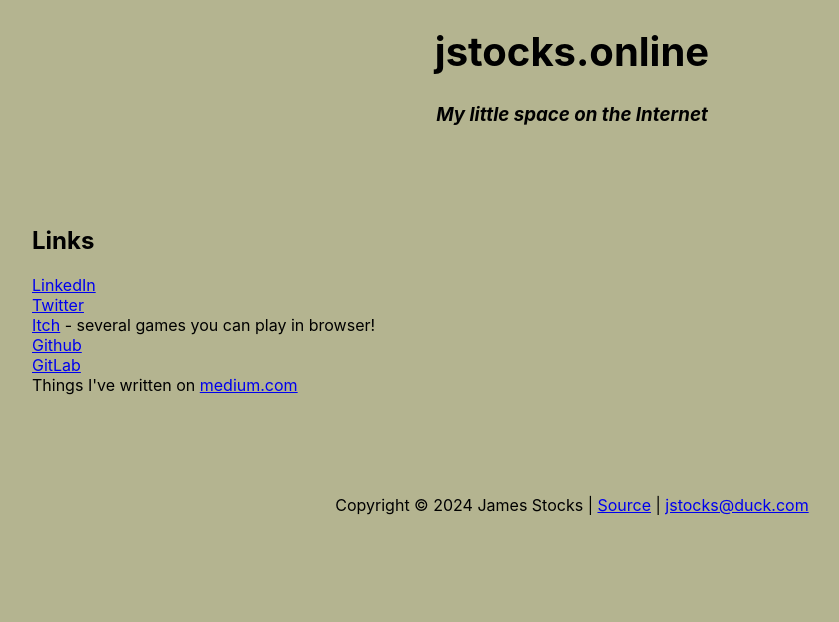
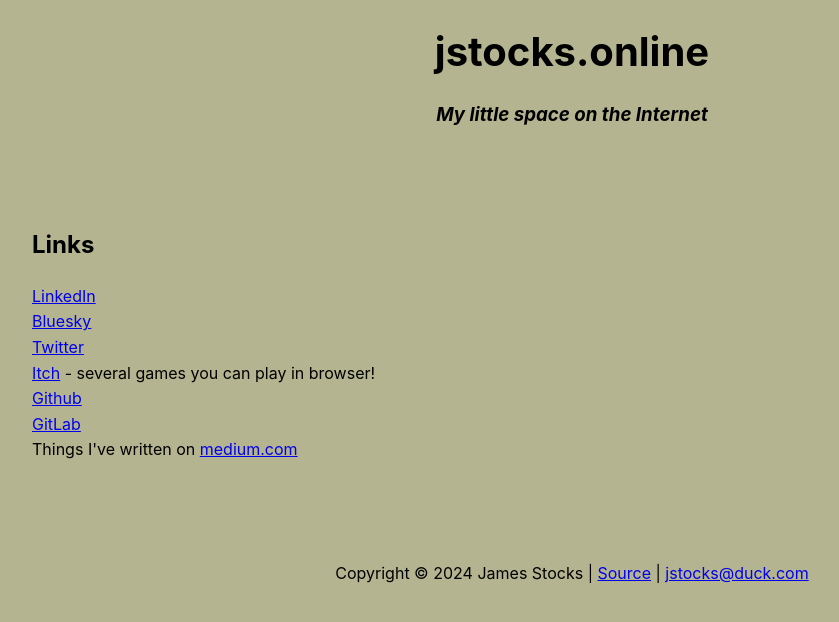
Before and after one commit to james-stocks/jstocks, a React (Create React App) app: page / in a window 1280 px wide. Shown: the top 622 px of the page, without its empty margins (68-907 px from the left). Built offline with nearby package versions, Linux system fonts and the light colour scheme.

Commit message:
Add Bluesky link

```diff
--- a/src/App.css
+++ b/src/App.css
@@ -18,6 +18,7 @@
 .App-blurb {
   text-align: left;
   margin: 100px;
+  line-height: 1.6;
 }
 
 @media (prefers-reduced-motion: no-preference) {
--- a/src/App.js
+++ b/src/App.js
@@ -8,6 +8,7 @@
       <div className="App-blurb">
           <h2>Links</h2>
           <a href="https://www.linkedin.com/in/james-stocks-5316b337/">LinkedIn</a><br/>
+          <a href="https://bsky.app/profile/jstocks.online">Bluesky</a><br/>
           <a href="https://twitter.com/_JamesStocks">Twitter</a><br/>
           <a href="https://68st0x20.itch.io/">Itch</a> - several games you can play in browser!<br/>
           <a href="https://github.com/james-stocks">Github</a><br/>
```
